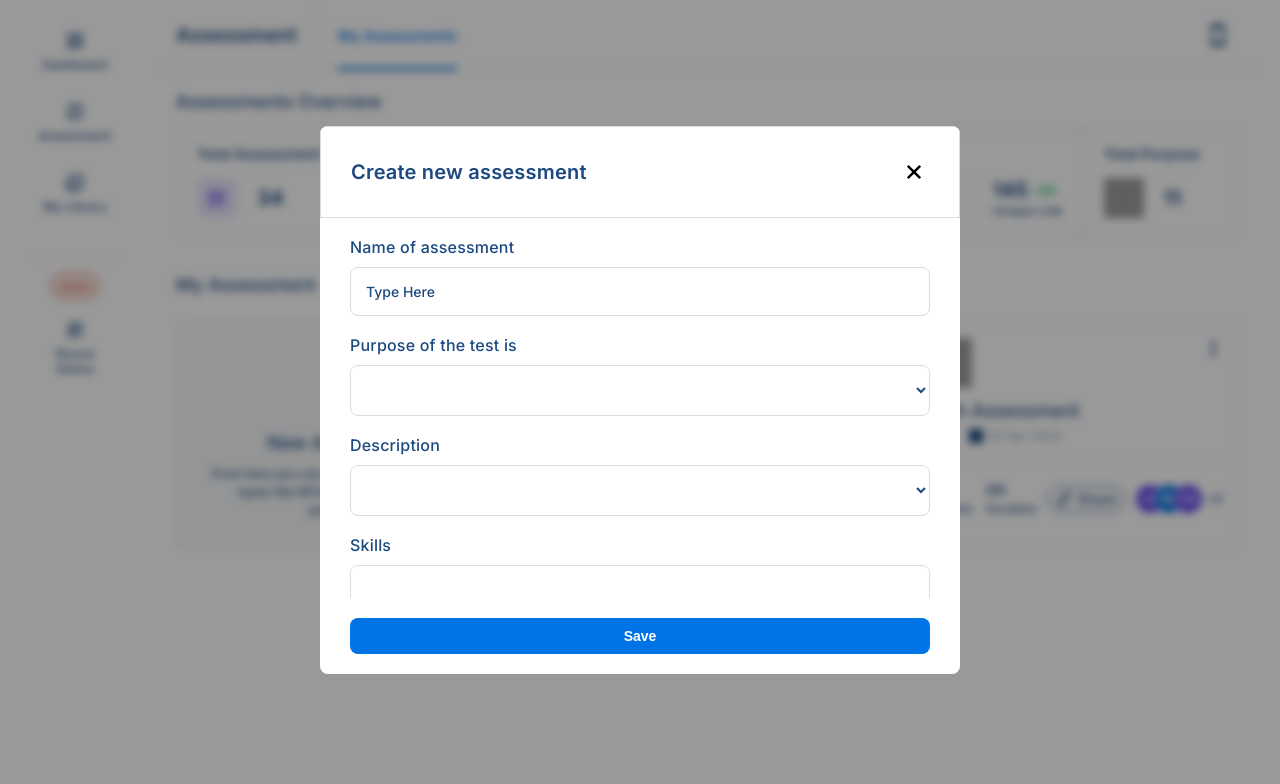
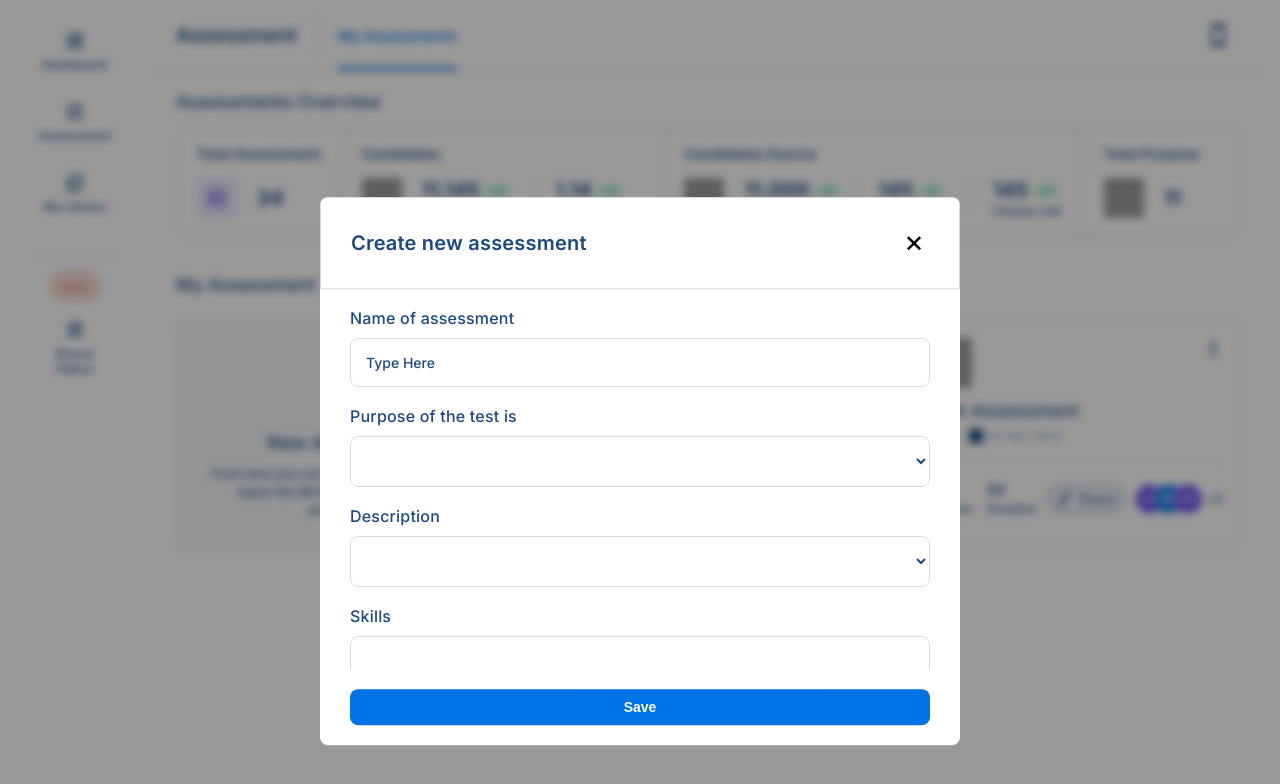
Before and after one commit to shadabsaifi751/education-system, a React (Create React App) app: page /assessment in a window 1280 px wide. Both pictures are taken after a click on the element 343 px from the left and 435 px from the top of the page. Shown: the top 784 px of the page. Built offline with nearby package versions, Linux system fonts and the light colour scheme; grey boxes are pictures that could not be loaded.

Commit message:
add popup animation

```diff
--- a/src/common/modal/index.jsx
+++ b/src/common/modal/index.jsx
@@ -10,8 +10,8 @@ const Modals = ({ isOpen, onClose, children, title }) => {
   }
 
   return ReactDOM.createPortal(
-    <div className={`${styles.popup_overlay} ${isOpen ? 'show' : ''}`}>
-      <div className={`${styles.popup_content} ${isOpen ? 'isOpenPopup' : ''}`}>
+    <div className={`${styles.popup_overlay} ${isOpen ? `${styles.show}` : ''}`}>
+      <div className={`${styles.popup_content} ${isOpen ? `${styles.isOpenPopup}` : ''}`}>
 
         <div className={styles.modal_header}>
           <h4 className={styles.head_title}>{title ? title : "Create new assessment"}</h4>
--- a/src/common/modal/modal.module.scss
+++ b/src/common/modal/modal.module.scss
@@ -14,67 +14,33 @@
     display: flex;
     justify-content: center;
     align-items: flex-end;
-    transition:
-        opacity 0.3s,
-        transform 0.3s;
-
-    // &.slide-top {
-    //     animation: 1.5s slide-top;
-    //   }
-
-    //   @keyframes slide-top {
-    //     from {
-    //       margin-top: -100%;
-    //     }
-
-    //     to {
-    //       margin-bottom: auto;
-    //     }
-    //   }
+    -webkit-transition: all 0.3s cubic-bezier(0.64, 0.19, 0.4, 0.81);
+    transition: all 0.3s cubic-bezier(0.64, 0.19, 0.4, 0.81);
 
     &.show {
         opacity: 1;
-        .popup_content {
-            // transform: translate(-50%, -50%);
-        }
-        &.slide-top {
-            animation: 1.5s slide-top;
-        }
-
-        @keyframes slide-top {
-            from {
-                margin-top: -100%;
-            }
-
-            to {
-                margin-bottom: auto;
-            }
-        }
     }
 
     .popup_content {
         background-color: $white;
         border-radius: 8px;
+        width: 50%;
+        height: auto;
+        position: fixed;
+        -webkit-transition: all 1s cubic-bezier(0.64, 0.19, 0.4, 0.81);
+        transition: all 1s cubic-bezier(0.64, 0.19, 0.4, 0.81);
         transform: translateY(100%);
-        width: 50%;
-        transition: transform 0.3s;
-        top: 50%;
-        position: absolute;
-        left: 50%;
-        transform: translate(-50%, -50%);
         overflow: hidden;
 
-        .isOpenPopup{
-
+        &.isOpenPopup {
+            transform: translateY(-10%);;
+            @media (max-width: 600px) {
+                transform: translateY(0);
+            }
         }
 
         @media (max-width: 600px) {
             width: 100%;
-            position: relative;
-            left: 0;
-            bottom: 0;
-            top: auto;
-            transform: translateY(0);
         }
 
         .modal_header {
```
Also changed, not shown: src/components/sidebar/sidebar.module.scss (+0 -16 lines).
